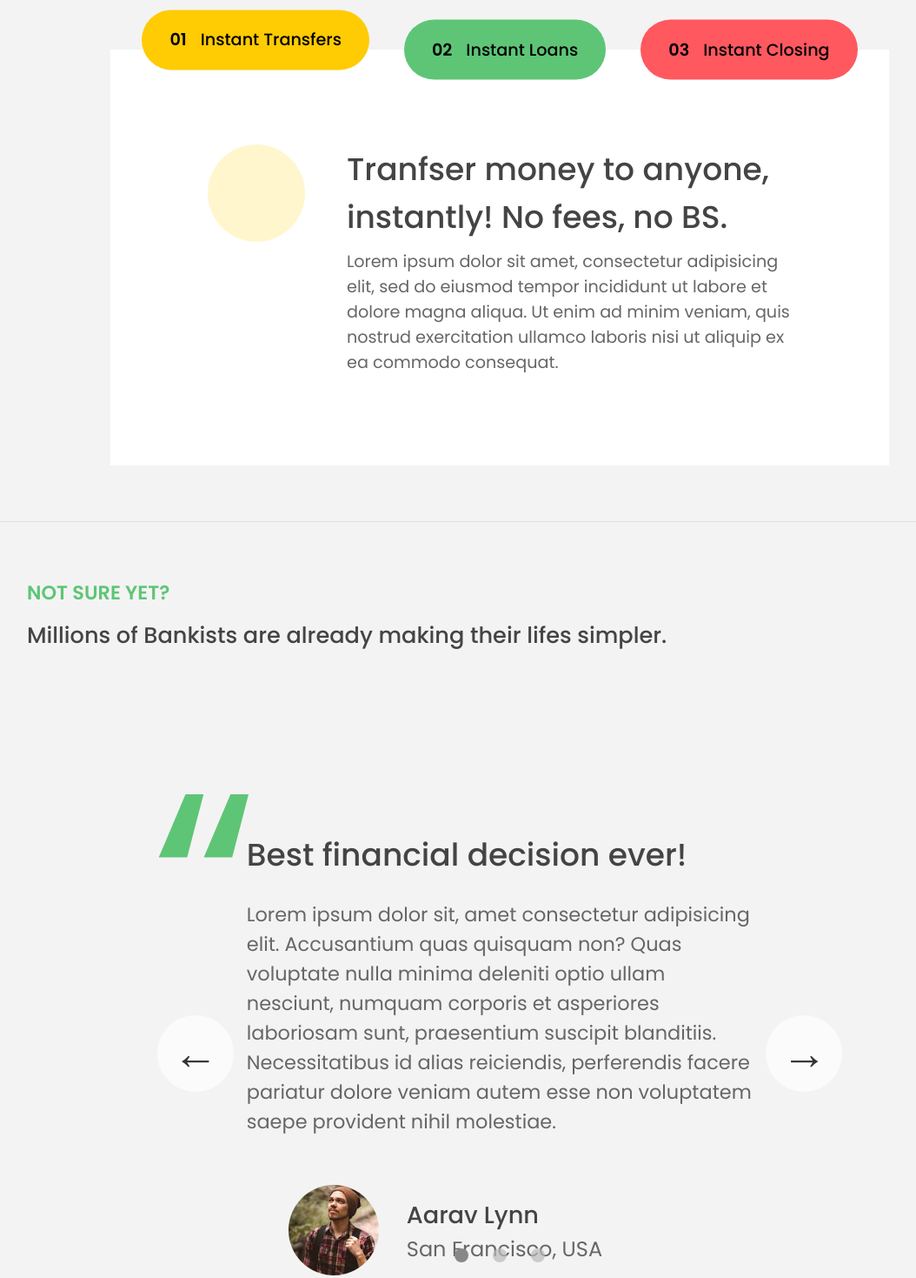
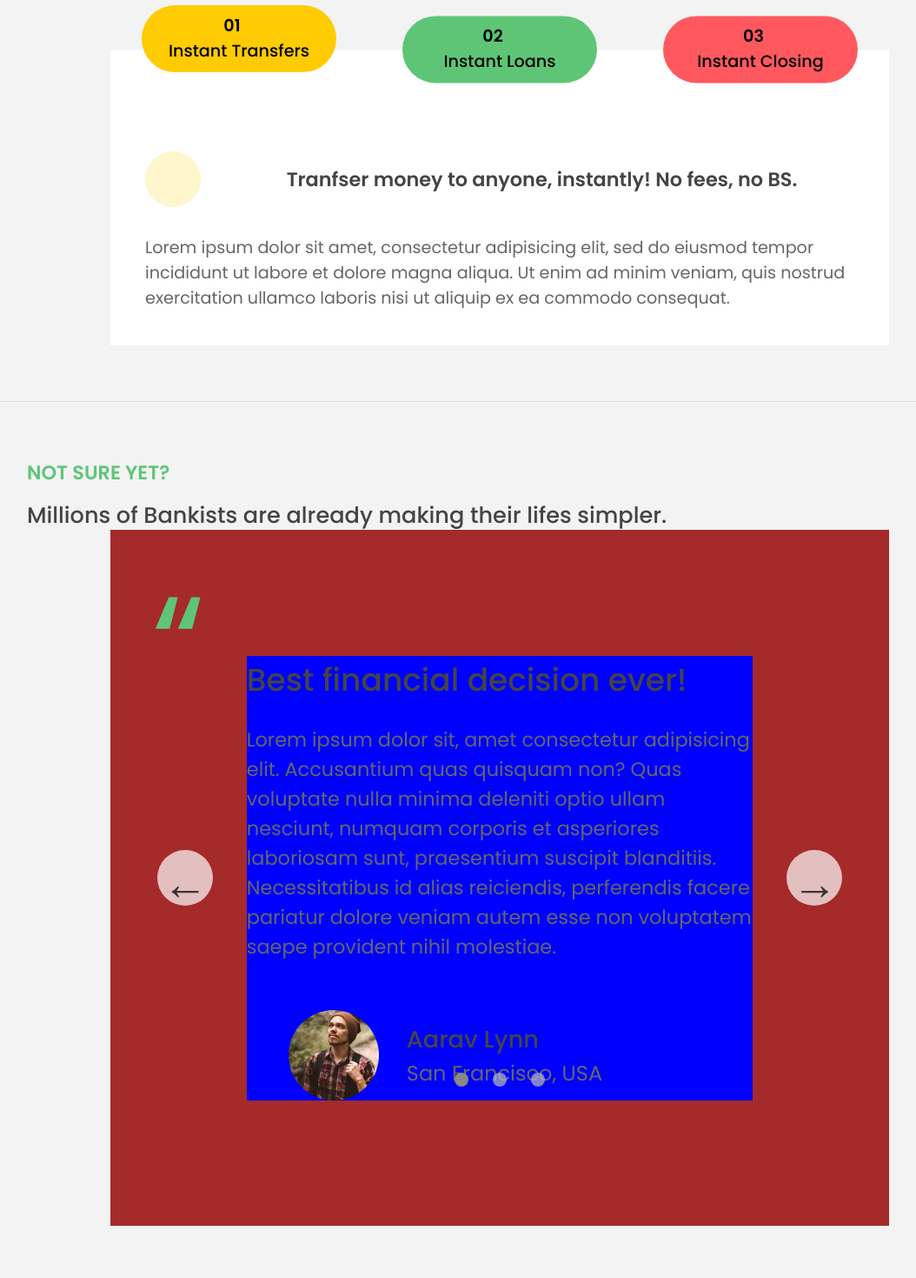
Before and after one commit to khennyboy/map, a plain HTML site: page index.html in a window 1280 px wide. Shown: the part 2460-3929 px from the top of the page at 87% size, without its empty margins (65-1119 px from the left). Drawn offline with Linux system fonts and the light colour scheme.

Commit message:
remain small

```diff
--- a/css/bankist.css
+++ b/css/bankist.css
@@ -267,7 +267,7 @@
 
   .operations__tab-container {
     display: flex;
-    justify-content: center;
+    justify-content: space-evenly;
   }
   .btn {
     display: inline-block;
@@ -276,12 +276,19 @@
     font-family: inherit;
     font-weight: 500;
     border: none;
-    padding: 1.25rem 2rem;
     border-radius: 4rem;
     cursor: pointer;
     transition: all 0.3s;
   }
+  .operations__tab.btn{
+    width: 30%;
+    padding: 0.3rem;
+    display: flex;
+    justify-content: center;
+    flex-direction: column;
+    align-items: center;
 
+  }
   .btn:hover {
     background-color: var(--color-primary-darker);
   }
@@ -321,38 +328,37 @@
   .operations__content {
     display: none;
     font-size: 1.2rem;
-    padding: 2.5rem 7rem 6.5rem 7rem;
+    padding: 2.5rem ;
   }
 
   .operations__content--active {
     display: grid;
-    grid-template-columns: 7rem 1fr;
-    column-gap: 3rem;
-    row-gap: 0.5rem;
+    grid-template-columns: 1fr 5fr;
+    gap: 2rem;
   }
 
   .operations__header {
-    font-size: 2.25rem;
-    font-weight: 500;
+    font-size: 1.4rem;
+    font-weight: bold;
     align-self: center;
   }
+  .operations__content p{
+    grid-column: 1/-1;
+  }
+
 
   .operations__icon {
     display: flex;
     align-items: center;
     justify-content: center;
-    height: 7rem;
-    width: 7rem;
+    height: 4rem;
+    width: 4rem;
     border-radius: 50%;
   }
 
   .operations__icon svg {
     height: 2.75rem;
     width: 2.75rem;
-  }
-
-  .operations__content p {
-    grid-column: 2;
   }
 
   .operations__icon--1 {
@@ -383,6 +389,9 @@
     overflow: hidden;
   }
 
+  #section--3 .section__title{
+    margin-bottom: 0;
+  }
   .slide {
     position: absolute;
     top: 0;
@@ -392,6 +401,7 @@
     align-items: center;
     justify-content: center;
     transition: transform 1s;
+    background-color: brown;
   }
 
   .slide > img {
@@ -410,8 +420,8 @@
     font-family: inherit;
     color: #333;
     border-radius: 50%;
-    height: 5.5rem;
-    width: 5.5rem;
+    height: 4rem;
+    width: 4rem;
     font-size: 3.25rem;
     cursor: pointer;
   }
@@ -459,6 +469,7 @@
   .testimonial {
     width: 65%;
     position: relative;
+    background-color:blue;
   }
 
   .testimonial::before {
@@ -467,7 +478,7 @@
     top: -5.7rem;
     left: -6.8rem;
     line-height: 1;
-    font-size: 20rem;
+    font-size: 10rem;
     font-family: inherit;
     color: var(--color-primary);
     z-index: -1;
@@ -488,7 +499,6 @@
   .testimonial__author {
     margin-left: 3rem;
     font-style: normal;
-
     display: grid;
     grid-template-columns: 6.5rem 1fr;
     column-gap: 2rem;
--- a/index.css
+++ b/index.css
@@ -78,14 +78,25 @@
      .operations{
         width: 100%;
      }
+
+     .operations__tab-container{
+      margin-bottom: -30px;
+     }
+     .operations__tab span{
+      margin-right: 0;
+     }
      .operations__content {
-        padding: 1.2rem 1.5rem;
+        padding: 1rem 1.5rem;
         letter-spacing: 2px;
+     }
+     .operations__content p{
+      text-align: center;
      }
      .operations__content--active{
         grid-template-columns: 1fr;
         gap: 1rem;
      }
+
      .operations__tab-container{
         justify-content: space-around;
         padding: 0 1rem;
@@ -95,15 +106,16 @@
         border-radius: 50%;
         font-size: initial;
         width: 30%;
-        display: flex;
-        justify-content: center;
-        flex-direction: column;
-        align-items: center;
         font-weight: normal;
      }
      .operations__icon{
       height: 3rem;
       width: 3rem;
+      margin: 0 auto;
+     }
+     .operations__header{
+      font-size: 1.2rem;
+      font-weight: bold;
      }
 
      .slider{
@@ -155,6 +167,10 @@
      .modal{
       padding: 2rem;
      }
+     .modal__form{
+      grid-template-columns: 1fr;
+      gap: 0rem;
+    }
 }
 @media screen and (max-width: 475px) {
    .modal{
@@ -166,10 +182,7 @@
      font-size: 1;
      margin-top: 1rem;
    }
-   .modal__form{
-     grid-template-columns: 1fr;
-     gap: 0rem;
-   }
+
    .modal__form input{
      margin-top: 0.3rem;
      margin-bottom: 1rem;
@@ -223,6 +236,10 @@
     .nav__links{
         width: 70%;
     }
-
-
 }
+@media screen and (min-width: 1250px) {
+   .operations__tab.btn{
+      padding: 0.6rem;
+      width: 25%;
+   }
+}
```
